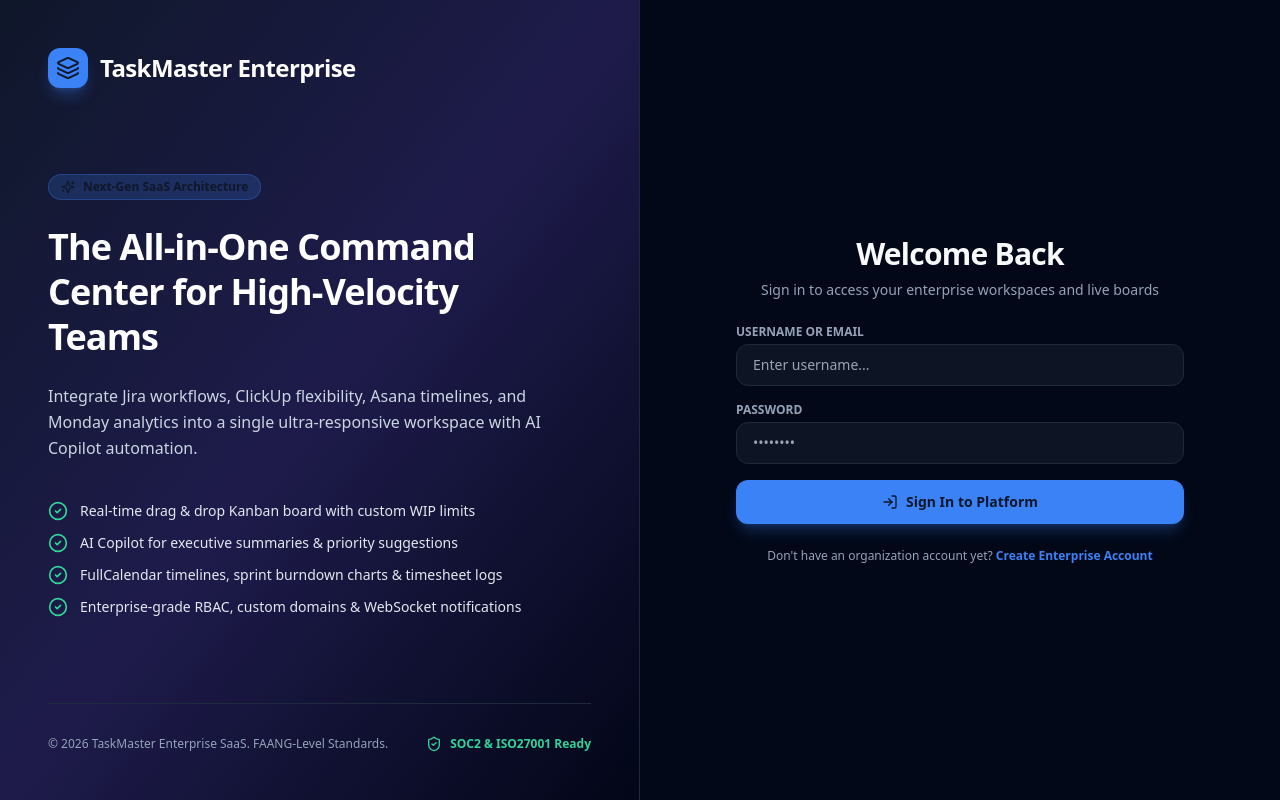
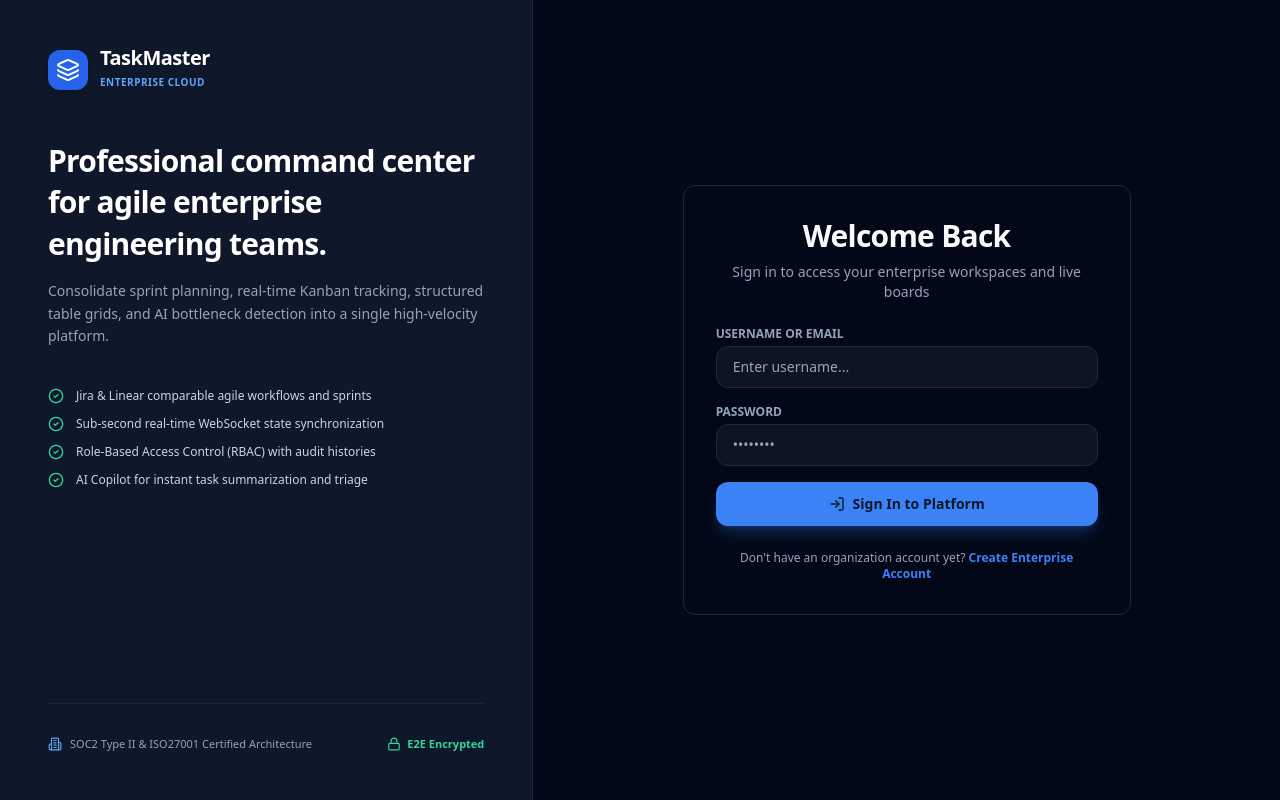
Before and after one commit to DineshYadav06/Task-Management, a React (Vite) app in the folder frontend/: page /login in a window 1280 px wide. Built offline with nearby package versions, Linux system fonts and the light colour scheme.

Commit message:
authlayout

```diff
--- a/frontend/src/components/layout/AuthLayout.tsx
+++ b/frontend/src/components/layout/AuthLayout.tsx
@@ -1,58 +1,62 @@
 import React from 'react';
-import { Layers, ShieldCheck, Sparkles, CheckCircle2 } from 'lucide-react';
+import { Layers, CheckCircle2, ShieldCheck, Building2, Lock } from 'lucide-react';
 
 export const AuthLayout: React.FC<{ children: React.ReactNode }> = ({ children }) => {
   return (
-    <div className="min-h-screen grid grid-cols-1 lg:grid-cols-2 bg-background text-foreground">
-      {/* Left Column: Rich Branding Showcase */}
-      <div className="hidden lg:flex flex-col justify-between p-12 bg-gradient-to-br from-slate-900 via-indigo-950 to-slate-950 border-r border-border relative overflow-hidden">
-        <div className="absolute top-0 left-0 w-96 h-96 bg-primary/20 rounded-full blur-3xl -z-10 animate-pulse-glow" />
-        <div className="absolute bottom-10 right-10 w-96 h-96 bg-purple-600/20 rounded-full blur-3xl -z-10" />
+    <div className="min-h-screen grid grid-cols-1 lg:grid-cols-12 bg-background text-foreground font-sans">
+      {/* Left Column: Clean Enterprise Branding */}
+      <div className="hidden lg:flex lg:col-span-5 flex-col justify-between p-12 bg-slate-900 text-white border-r border-slate-800">
+        <div>
+          <div className="flex items-center gap-3 mb-8">
+            <div className="w-10 h-10 rounded-xl bg-blue-600 flex items-center justify-center text-white font-extrabold shadow-md">
+              <Layers className="w-6 h-6" />
+            </div>
+            <div>
+              <span className="text-xl font-extrabold tracking-tight block leading-none">TaskMaster</span>
+              <span className="text-[10px] text-blue-400 font-semibold uppercase tracking-wider">Enterprise Cloud</span>
+            </div>
+          </div>
 
-        <div className="flex items-center gap-3">
-          <div className="w-10 h-10 rounded-xl bg-primary flex items-center justify-center shadow-lg shadow-primary/30 text-primary-foreground font-extrabold text-xl">
-            <Layers className="w-6 h-6" />
+          <div className="space-y-4 max-w-md mt-12">
+            <h1 className="text-3xl font-extrabold tracking-tight leading-snug">
+              Professional command center for agile enterprise engineering teams.
+            </h1>
+            <p className="text-slate-400 text-sm leading-relaxed">
+              Consolidate sprint planning, real-time Kanban tracking, structured table grids, and AI bottleneck detection into a single high-velocity platform.
+            </p>
           </div>
-          <span className="text-2xl font-extrabold tracking-tight text-white">TaskMaster Enterprise</span>
-        </div>
 
-        <div className="space-y-6 max-w-lg">
-          <div className="inline-flex items-center gap-2 px-3 py-1 rounded-full bg-primary/20 border border-primary/30 text-primary-foreground text-xs font-semibold">
-            <Sparkles className="w-3.5 h-3.5" /> Next-Gen SaaS Architecture
-          </div>
-          <h1 className="text-4xl font-extrabold tracking-tight text-white leading-tight">
-            The All-in-One Command Center for High-Velocity Teams
-          </h1>
-          <p className="text-slate-300 text-base leading-relaxed">
-            Integrate Jira workflows, ClickUp flexibility, Asana timelines, and Monday analytics into a single ultra-responsive workspace with AI Copilot automation.
-          </p>
-
-          <div className="space-y-3 pt-4">
+          <div className="space-y-3 pt-10">
             {[
-              'Real-time drag & drop Kanban board with custom WIP limits',
-              'AI Copilot for executive summaries & priority suggestions',
-              'FullCalendar timelines, sprint burndown charts & timesheet logs',
-              'Enterprise-grade RBAC, custom domains & WebSocket notifications'
+              'Jira & Linear comparable agile workflows and sprints',
+              'Sub-second real-time WebSocket state synchronization',
+              'Role-Based Access Control (RBAC) with audit histories',
+              'AI Copilot for instant task summarization and triage'
             ].map((feat, idx) => (
-              <div key={idx} className="flex items-center gap-3 text-sm text-slate-200">
-                <CheckCircle2 className="w-5 h-5 text-emerald-400 shrink-0" />
+              <div key={idx} className="flex items-center gap-3 text-xs text-slate-300">
+                <CheckCircle2 className="w-4 h-4 text-emerald-400 shrink-0" />
                 <span>{feat}</span>
               </div>
             ))}
           </div>
         </div>
 
-        <div className="flex items-center justify-between text-xs text-slate-400 pt-8 border-t border-slate-800">
-          <span>© 2026 TaskMaster Enterprise SaaS. FAANG-Level Standards.</span>
-          <div className="flex items-center gap-2 text-emerald-400 font-semibold">
-            <ShieldCheck className="w-4 h-4" /> SOC2 & ISO27001 Ready
+        <div className="flex items-center justify-between text-[11px] text-slate-400 pt-8 border-t border-slate-800/80">
+          <div className="flex items-center gap-2">
+            <Building2 className="w-3.5 h-3.5 text-blue-400" />
+            <span>SOC2 Type II & ISO27001 Certified Architecture</span>
+          </div>
+          <div className="flex items-center gap-1.5 text-emerald-400 font-semibold">
+            <Lock className="w-3.5 h-3.5" /> E2E Encrypted
           </div>
         </div>
       </div>
 
-      {/* Right Column: Interactive Form */}
-      <div className="flex items-center justify-center p-6 sm:p-12">
-        <div className="w-full max-w-md space-y-8">{children}</div>
+      {/* Right Column: Clean White Authentication Surface */}
+      <div className="lg:col-span-7 flex items-center justify-center p-6 sm:p-12 bg-background">
+        <div className="w-full max-w-md bg-surface border border-border rounded-xl shadow-sm p-8 space-y-6">
+          {children}
+        </div>
       </div>
     </div>
   );
```
